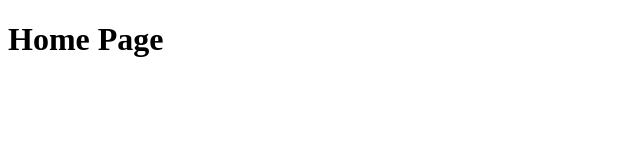
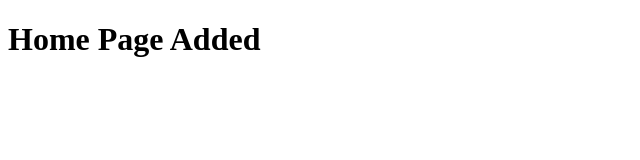
Before and after one commit to nimmyissac/Test-Project, a website: page public/index.html in a window 1280 px wide. Shown: the whole page, without its empty margins (0-640 px from the left). Drawn offline with Linux system fonts and the light colour scheme.

Commit message:
Adding few changes to the home page

```diff
--- a/public/index.html
+++ b/public/index.html
@@ -9,6 +9,6 @@
 </head>
 
 <body>
-  <h1>Home Page</h2>
+  <h1>Home Page Added</h2>
 </body>
 </html>
```
